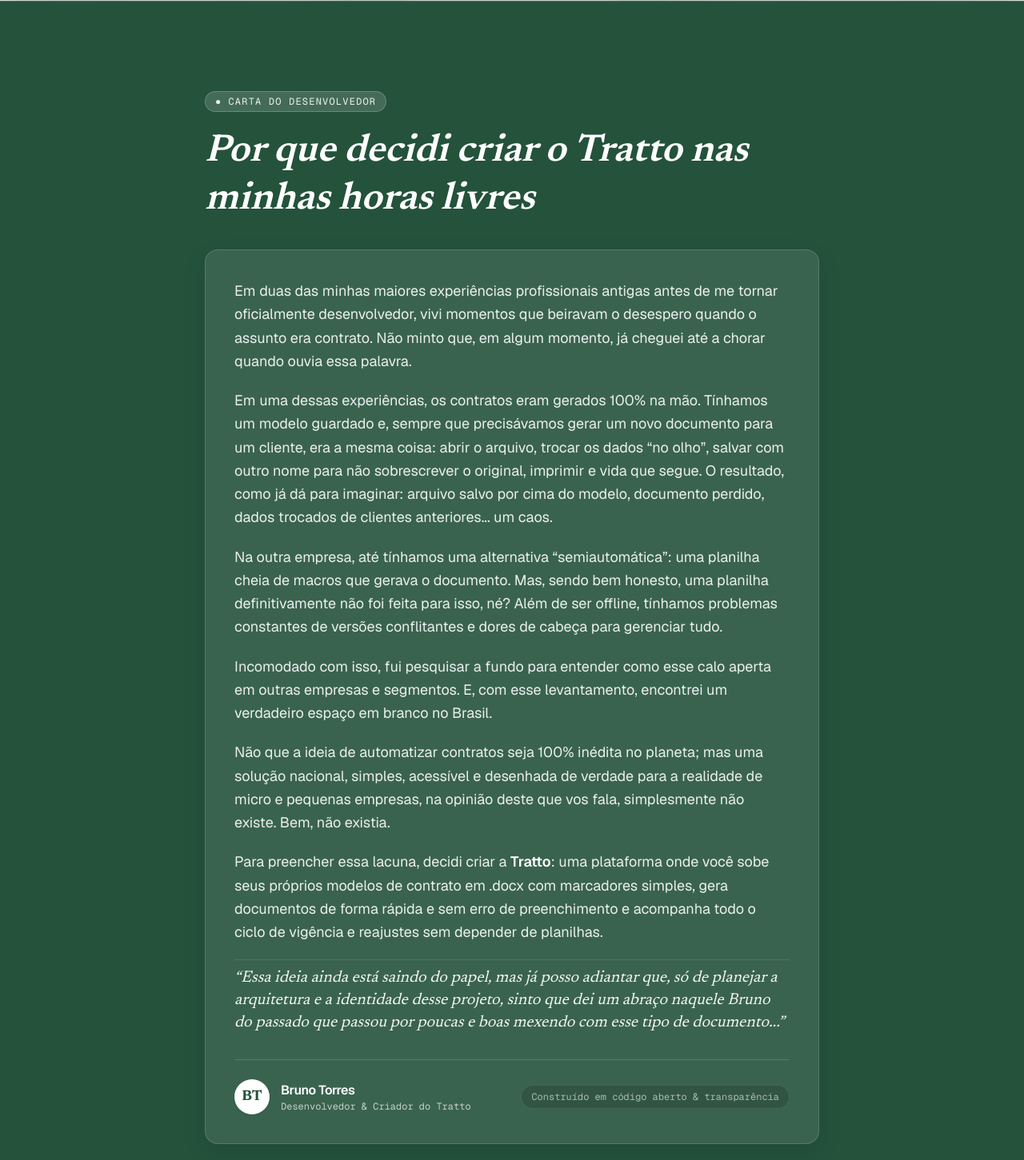
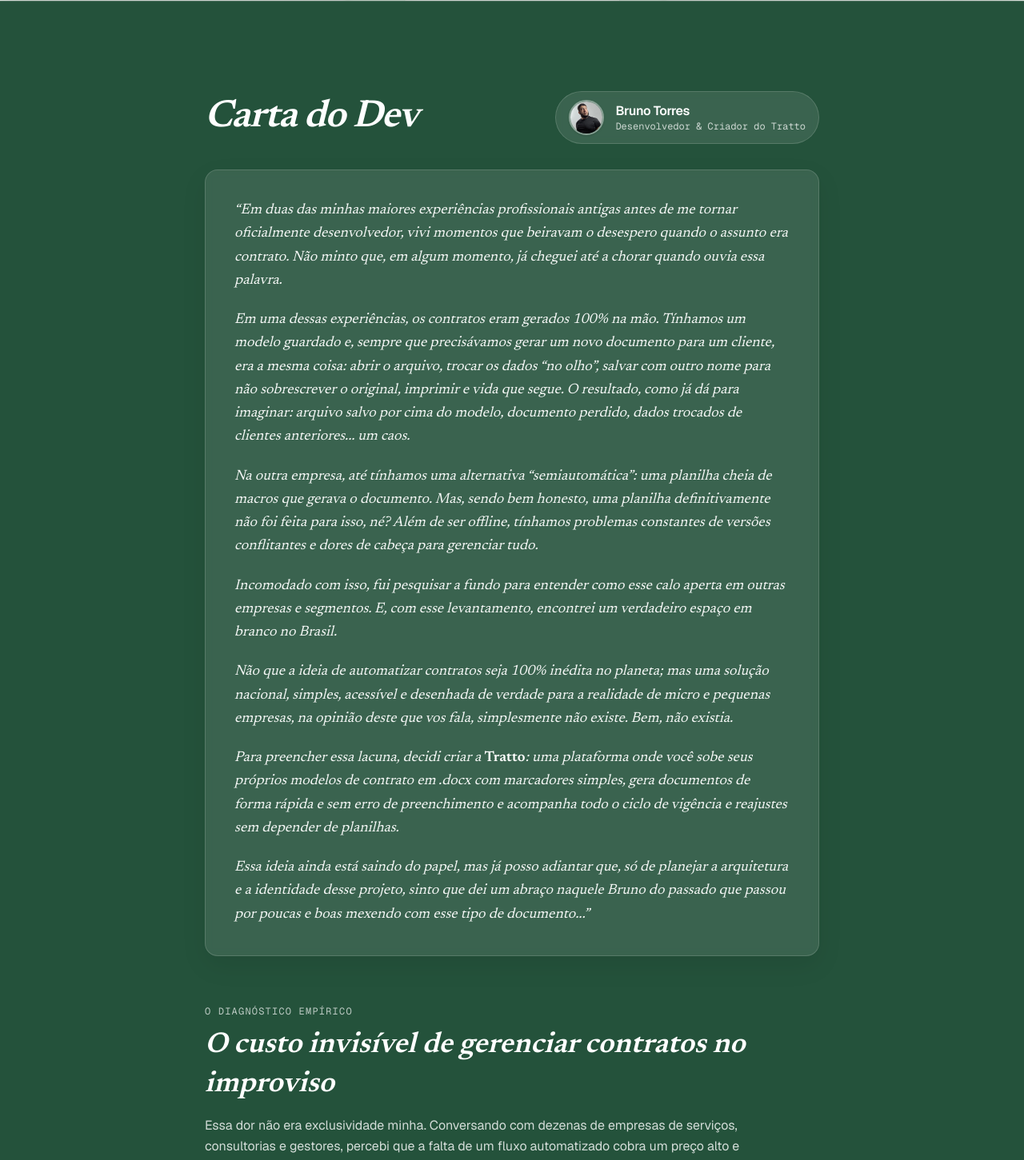
Before and after one commit to brtorresdel/tratto-landing-page, a Next.js app: page / in a window 1280 px wide. Shown: the part 839-2290 px from the top of the page at 80% size. Built offline with nearby package versions, Linux system fonts and the light colour scheme.

Commit message:
feat(landing): atualizar Carta do Dev com foto do autor, título limpo e tipografia Newsreader entre aspas

```diff
--- a/src/components/problem-banner.tsx
+++ b/src/components/problem-banner.tsx
@@ -8,24 +8,39 @@
     >
       <div className="mx-auto max-w-5xl px-4 sm:px-8">
         {/* ========================================================= */}
-        {/* PARTE 1: CARTA DO DESENVOLVEDOR (MANIFESTO PESSOAL) */}
+        {/* PARTE 1: CARTA DO DEV */}
         {/* ========================================================= */}
         <div className="mx-auto max-w-3xl text-left">
-          {/* Eyebrow / Chapéu Editorial */}
-          <div className="inline-flex items-center gap-2 rounded-full bg-white/15 px-3 py-1 font-mono text-xs uppercase tracking-widest text-white/90 backdrop-blur-xs border border-white/20">
-            <span>●</span>
-            <span>Carta do Desenvolvedor</span>
+          {/* Header da Carta: Título "Carta do Dev" com a foto e identificação do autor no topo */}
+          <div className="flex flex-col sm:flex-row sm:items-center justify-between gap-4 pb-2">
+            <div>
+              <h2 className="font-serif text-3xl sm:text-5xl italic font-semibold text-white leading-tight tracking-tight">
+                Carta do Dev
+              </h2>
+            </div>
+
+            <div className="flex items-center gap-3.5 bg-white/10 border border-white/15 px-4 py-2.5 rounded-full backdrop-blur-xs w-fit">
+              <img
+                src="/bruno-torres.webp"
+                alt="Foto de Bruno Torres"
+                className="h-11 w-11 rounded-full object-cover border-2 border-white/40 shadow-sm shrink-0"
+              />
+              <div>
+                <div className="font-semibold text-white text-sm sm:text-base tracking-tight leading-snug">
+                  Bruno Torres
+                </div>
+                <div className="text-[11px] sm:text-xs text-white/75 font-mono">
+                  Desenvolvedor & Criador do Tratto
+                </div>
+              </div>
+            </div>
           </div>
 
-          <h2 className="mt-5 font-serif text-3xl sm:text-5xl italic font-semibold text-white leading-tight">
-            Por que decidi criar o Tratto nas minhas horas livres
-          </h2>
-
-          {/* Card com a carta em formato editorial acolhedor */}
-          <div className="mt-8 rounded-2xl border border-white/15 bg-white/10 p-6 sm:p-9 backdrop-blur-xs text-white/90 shadow-[0_12px_32px_rgba(0,0,0,0.08)]">
-            <div className="space-y-5 font-sans text-base sm:text-lg leading-relaxed text-white/90">
+          {/* Card com a carta em formato editorial envolta em aspas e tipografia Newsreader completa */}
+          <div className="mt-6 rounded-2xl border border-white/15 bg-white/10 p-6 sm:p-9 backdrop-blur-xs text-white/95 shadow-[0_12px_32px_rgba(0,0,0,0.08)]">
+            <div className="space-y-5 font-serif italic text-base sm:text-lg leading-relaxed text-white/95">
               <p>
-                Em duas das minhas maiores experiências profissionais antigas antes de me tornar oficialmente desenvolvedor, vivi momentos que beiravam o desespero quando o assunto era contrato. Não minto que, em algum momento, já cheguei até a chorar quando ouvia essa palavra.
+                &ldquo;Em duas das minhas maiores experiências profissionais antigas antes de me tornar oficialmente desenvolvedor, vivi momentos que beiravam o desespero quando o assunto era contrato. Não minto que, em algum momento, já cheguei até a chorar quando ouvia essa palavra.
               </p>
 
               <p>
@@ -45,29 +60,12 @@
               </p>
 
               <p>
-                Para preencher essa lacuna, decidi criar a <strong className="text-white font-semibold">Tratto</strong>: uma plataforma onde você sobe seus próprios modelos de contrato em .docx com marcadores simples, gera documentos de forma rápida e sem erro de preenchimento e acompanha todo o ciclo de vigência e reajustes sem depender de planilhas.
+                Para preencher essa lacuna, decidi criar a <strong className="text-white font-semibold not-italic">Tratto</strong>: uma plataforma onde você sobe seus próprios modelos de contrato em .docx com marcadores simples, gera documentos de forma rápida e sem erro de preenchimento e acompanha todo o ciclo de vigência e reajustes sem depender de planilhas.
               </p>
 
-              <p className="font-serif italic text-white/95 text-lg sm:text-xl pt-2 border-t border-white/10">
-                &ldquo;Essa ideia ainda está saindo do papel, mas já posso adiantar que, só de planejar a arquitetura e a identidade desse projeto, sinto que dei um abraço naquele Bruno do passado que passou por poucas e boas mexendo com esse tipo de documento...&rdquo;
+              <p>
+                Essa ideia ainda está saindo do papel, mas já posso adiantar que, só de planejar a arquitetura e a identidade desse projeto, sinto que dei um abraço naquele Bruno do passado que passou por poucas e boas mexendo com esse tipo de documento...&rdquo;
               </p>
-            </div>
-
-            {/* Assinatura do Desenvolvedor */}
-            <div className="mt-8 pt-6 border-t border-white/15 flex flex-wrap items-center justify-between gap-4">
-              <div className="flex items-center gap-3.5">
-                <div className="flex h-11 w-11 items-center justify-center rounded-full bg-white text-[var(--accent-primary)] font-serif font-bold text-lg shadow-sm">
-                  BT
-                </div>
-                <div>
-                  <div className="font-semibold text-white tracking-tight">Bruno Torres</div>
-                  <div className="text-xs text-white/70 font-mono">Desenvolvedor & Criador do Tratto</div>
-                </div>
-              </div>
-
-              <div className="text-xs font-mono text-white/60 bg-black/15 px-3 py-1.5 rounded-full border border-white/10">
-                Construído em código aberto & transparência
-              </div>
             </div>
           </div>
 
```
Also changed, not shown: public/bruno-torres.webp (added), 1 other file (tests, documents, lock files or other folders).
